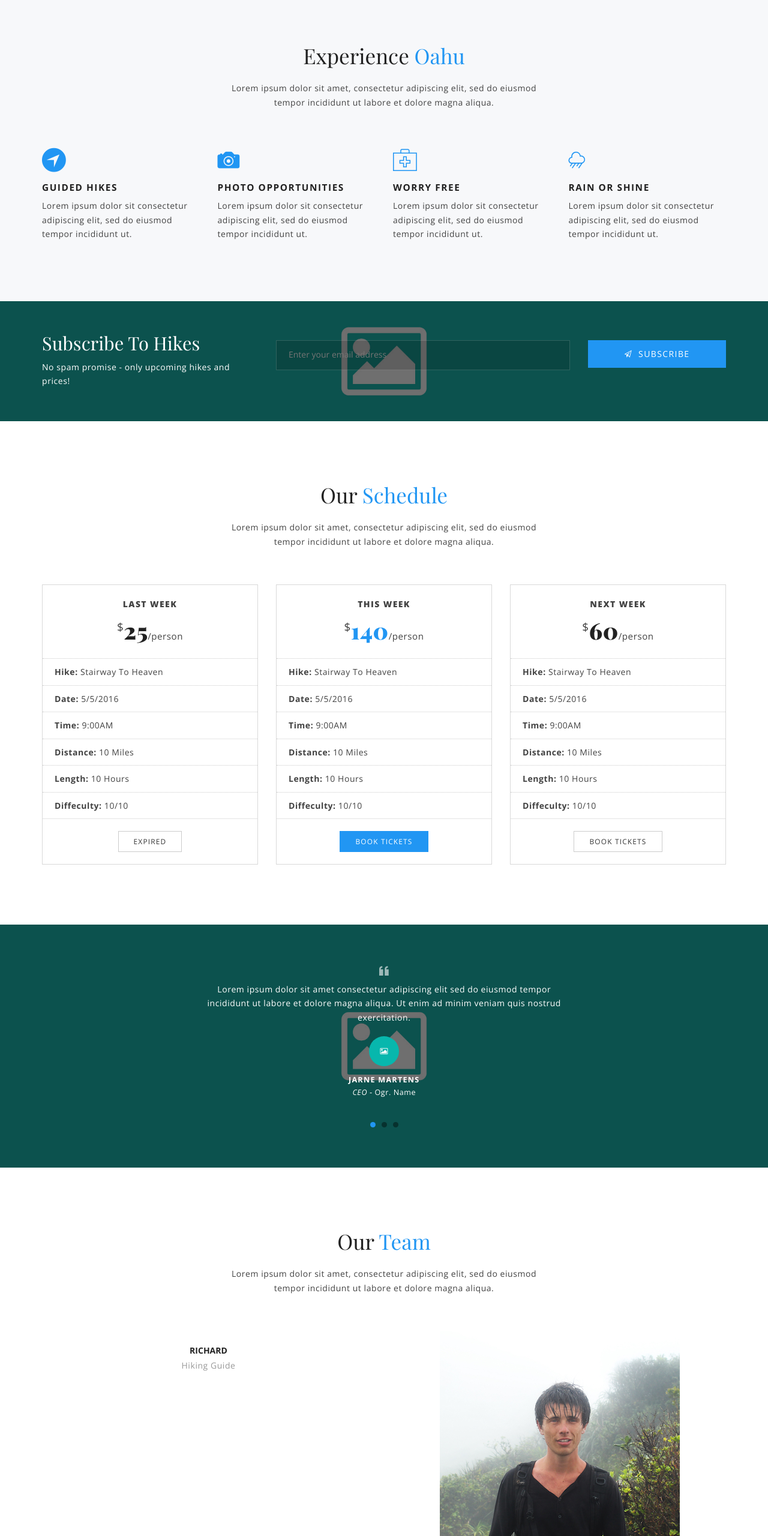
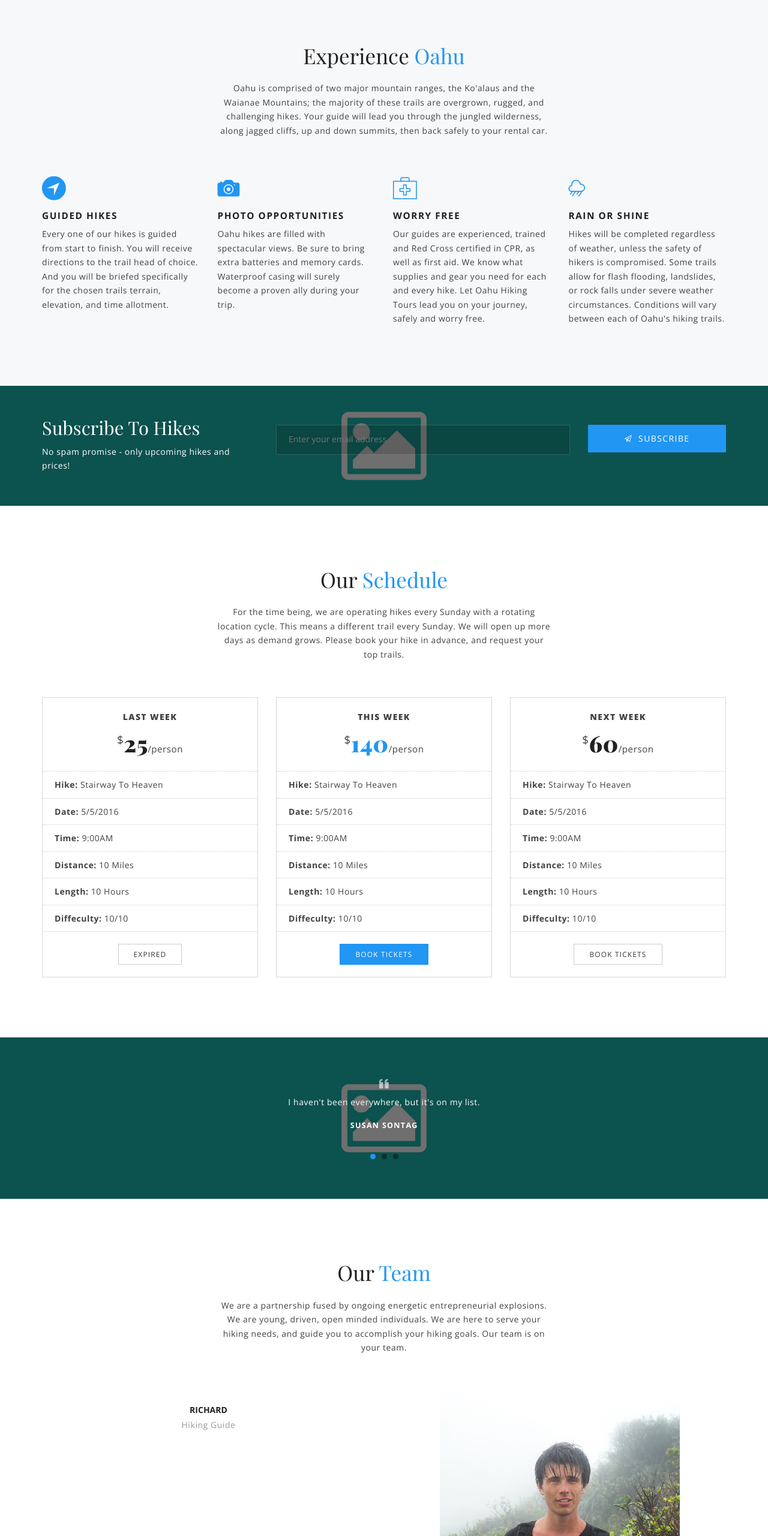
Before and after one commit to jadeallencook/Oahu-Hiking-Tours, a plain HTML site: page index.html in a window 1280 px wide. Shown: the part 920-3480 px from the top of the page at 60% size. Drawn offline with nearby package versions, Linux system fonts and the light colour scheme; some packages are replaced by stand-ins of ours; files whose address does not match are found by name; a web font is replaced by a local one.

Commit message:
✏️ Added content

```diff
--- a/index.html
+++ b/index.html
@@ -188,7 +188,7 @@
                         <div class="row">
                             <div class="col-md-6 block-center">
                                 <h2 class="section-title">Experience <span>Oahu</span></h2>
-                                <p>Lorem ipsum dolor sit amet, consectetur adipiscing elit, sed do eiusmod tempor incididunt ut labore et dolore magna aliqua.</p>
+                                <p>Oahu is comprised of two major mountain ranges, the Ko'alaus and the Waianae Mountains; the majority of these trails are overgrown, rugged, and challenging hikes. Your guide will lead you through the jungled wilderness, along jagged cliffs, up and down summits, then back safely to your rental car.</p>
                             </div>
                         </div>
                     </header>
@@ -202,7 +202,7 @@
 
                                 <div class="text">
                                     <h4 class="title">Guided Hikes</h4>
-                                    <p>Lorem ipsum dolor sit consectetur adipiscing elit, sed do eiusmod tempor incididunt ut.</p>
+                                    <p>Every one of our hikes is guided from start to finish. You will receive directions to the trail head of choice. And you will be briefed specifically for the chosen trails terrain, elevation, and time allotment.</p>
                                 </div>
                             </div>
                             <!--|End Text Box|-->
@@ -215,7 +215,7 @@
 
                                 <div class="text">
                                     <h4 class="title">Photo Opportunities</h4>
-                                    <p>Lorem ipsum dolor sit consectetur adipiscing elit, sed do eiusmod tempor incididunt ut.</p>
+                                    <p>Oahu hikes are filled with spectacular views. Be sure to bring extra batteries and memory cards. Waterproof casing will surely become a proven ally during your trip.</p>
                                 </div>
                             </div>
                             <!--|End Text Box|-->
@@ -228,7 +228,7 @@
 
                                 <div class="text">
                                     <h4 class="title">Worry Free</h4>
-                                    <p>Lorem ipsum dolor sit consectetur adipiscing elit, sed do eiusmod tempor incididunt ut.</p>
+                                    <p>Our guides are experienced, trained and Red Cross certified in CPR, as well as first aid. We know what supplies and gear you need for each and every hike. Let Oahu Hiking Tours lead you on your journey, safely and worry free.</p>
                                 </div>
                             </div>
                             <!--|End Text Box|-->
@@ -241,7 +241,7 @@
 
                                 <div class="text">
                                     <h4 class="title">Rain Or Shine</h4>
-                                    <p>Lorem ipsum dolor sit consectetur adipiscing elit, sed do eiusmod tempor incididunt ut.</p>
+                                    <p>Hikes will be completed regardless of weather, unless the safety of hikers is compromised. Some trails allow for flash flooding, landslides, or rock falls under severe weather circumstances. Conditions will vary between each of Oahu's hiking trails.</p>
                                 </div>
                             </div>
                             <!--|End Text Box|-->
@@ -298,7 +298,7 @@
                     <div class="row">
                         <div class="col-md-6 block-center">
                             <h2 class="section-title">Our <span>Schedule</span></h2>
-                            <p>Lorem ipsum dolor sit amet, consectetur adipiscing elit, sed do eiusmod tempor incididunt ut labore et dolore magna aliqua.</p>
+                            <p>For the time being, we are operating hikes every Sunday with a rotating location cycle. This means a different trail every Sunday. We will open up more days as demand grows. Please book your hike in advance, and request your top trails.</p>
                         </div>
                     </div>
                 </header>
@@ -392,51 +392,49 @@
                         <div class="col-md-7 block-center">
                             <!--|Review Carousel|-->
                             <div class="review-carousel">
+
                                 <div class="review-wrap">
                                     <div class="review">
                                         <div class="text">
-                                            <p>Lorem ipsum dolor sit amet consectetur adipiscing elit sed do eiusmod tempor incididunt ut labore et dolore magna aliqua. Ut enim ad minim veniam quis nostrud exercitation.</p>
+                                            <p>I haven't been everywhere, but it's on my list.</p>
                                         </div>
 
                                         <figure class="review-meta">
-                                            <img class="avatar" src="assets/images/avatar01.jpg" alt="">
                                             <figcaption class="info">
-                                                <h6 class="name">Jarne Martens</h6>
-                                                <span class="meta"><em>CEO</em> &dash; <a href="#">Ogr. Name</a></span>
+                                                <h6 class="name">Susan Sontag</h6>
                                             </figcaption>
                                         </figure>
                                     </div>
                                 </div>
+
                                 <div class="review-wrap">
                                     <div class="review">
                                         <div class="text">
-                                            <p>Lorem ipsum dolor sit amet consectetur adipiscing elit sed do eiusmod tempor incididunt ut labore et dolore magna aliqua. Ut enim ad minim veniam quis nostrud exercitation.</p>
+                                            <p>There are no shortcuts to any place worth going.</p>
                                         </div>
 
                                         <figure class="review-meta">
-                                            <img class="avatar" src="assets/images/avatar03.jpg" alt="">
                                             <figcaption class="info">
-                                                <h6 class="name">Richard Ross</h6>
-                                                <span class="meta"><em>CTO</em> &dash; <a href="#">Ogr. Name</a></span>
+                                                <h6 class="name">Beverly Sills</h6>
                                             </figcaption>
                                         </figure>
                                     </div>
                                 </div>
+
                                 <div class="review-wrap">
                                     <div class="review">
                                         <div class="text">
-                                            <p>Lorem ipsum dolor sit amet consectetur adipiscing elit sed do eiusmod tempor incididunt ut labore et dolore magna aliqua. Ut enim ad minim veniam quis nostrud exercitation.</p>
+                                            <p>We travel not to escape life, but for life not to escape us.</p>
                                         </div>
 
                                         <figure class="review-meta">
-                                            <img class="avatar" src="assets/images/avatar02.jpg" alt="">
                                             <figcaption class="info">
-                                                <h6 class="name">Andrea May</h6>
-                                                <span class="meta"><em>Founder</em> &dash; <a href="#">Ogr. Name</a></span>
+                                                <h6 class="name">Anonymous</h6>
                                             </figcaption>
                                         </figure>
                                     </div>
                                 </div>
+
                             </div>
                             <!--|End Review Carousel|-->
                         </div>
@@ -456,7 +454,7 @@
                     <div class="row">
                         <div class="col-md-6 block-center">
                             <h2 class="section-title">Our <span>Team</span></h2>
-                            <p>Lorem ipsum dolor sit amet, consectetur adipiscing elit, sed do eiusmod tempor incididunt ut labore et dolore magna aliqua.</p>
+                            <p>We are a partnership fused by ongoing energetic entrepreneurial explosions. We are young, driven, open minded individuals. We are here to serve your hiking needs, and guide you to accomplish your hiking goals. Our team is on your team.</p>
                         </div>
                     </div>
                 </div>
@@ -714,7 +712,7 @@
                 <div class="fp-contact">
                     <header class="section-header">
                         <h2 class="section-title"><span>Contact</span> Us</h2>
-                        <p>If you have any question or need any help, please contact with us</p>
+                        <p>Please contact us with ideas for improvement, interesting hikes, alternate routes, and your opinions of our service.</p>
                     </header>
 
                     <!--|Contact Form|-->
```
